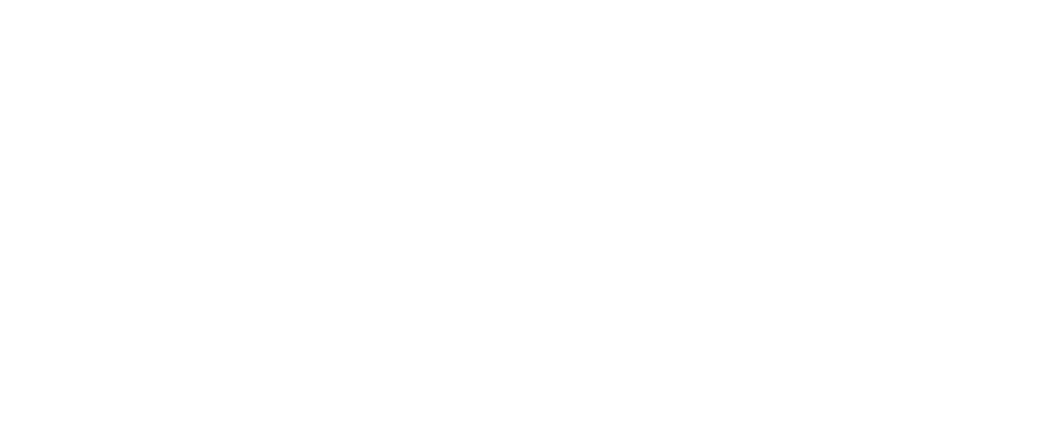
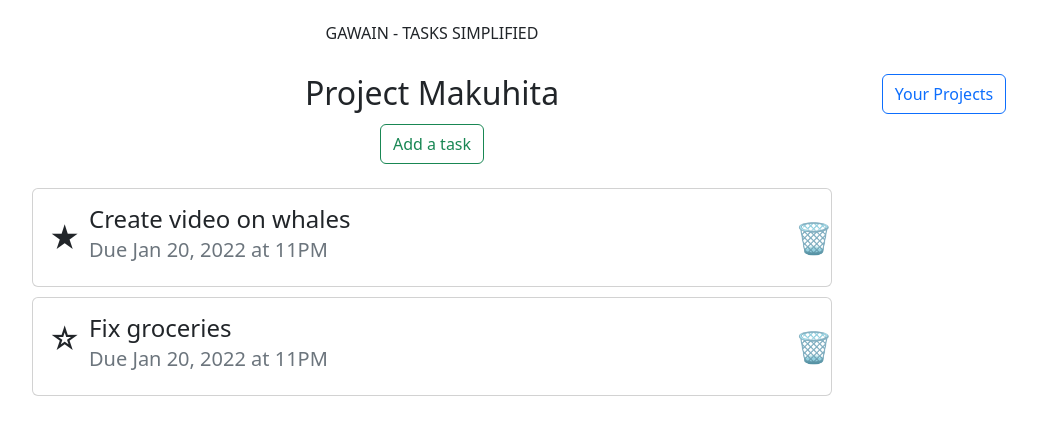
Before and after one commit to jedtap/to-do-list-app, a website built with webpack: page dist/index.html in a window 1280 px wide. Shown: the whole page, without its empty margins (208-1245 px from the left). Built offline with nearby package versions, Linux system fonts and the light colour scheme.

Commit message:
home page

```diff
--- a/src/index.js
+++ b/src/index.js
@@ -1 +1,4 @@
+import './style.css';
+import 'bootstrap';
+
 console.log("hello to do list");
--- /dev/null
+++ b/src/style.css
@@ -0,0 +1,49 @@
+.header{
+  display: grid;
+  grid-template-columns: 20% auto 20%;
+  grid-template-rows: 40px 40px 40px;
+  justify-items: center;
+  gap: 10px;
+}
+
+h1{
+  text-align: center;
+
+  font-size: 16px;
+  grid-area: 1 / 1 / 2 / 4;
+}
+
+h2{
+  grid-area: 2 / 2 / 3 / 3;
+}
+
+.btn-outline-primary{
+  grid-area: 2 / 3 / 3 / 4;
+}
+
+.btn-outline-success{
+  grid-area: 3 / 2 / 4 / 3;
+}
+
+.content{
+  display: flex;
+  flex-direction: column;
+  align-items: center;
+  gap: 10px;
+}
+
+.card-body{
+  display: grid;
+  grid-template-columns: 30px auto 20px;
+  gap: 10px;
+  align-items: center;
+}
+
+.prio, .delete{
+  font-size: 30px;
+}
+
+:hover.prio, :hover.delete{
+  transform: scale(1.2);
+  cursor: pointer;
+}
--- a/webpack.config.js
+++ b/webpack.config.js
@@ -6,4 +6,13 @@ module.exports = {
     filename: 'main.js',
     path: path.resolve(__dirname, 'dist'),
   },
+
+  module: {
+    rules: [
+      {
+        test: /\.css$/i,
+        use: ['style-loader', 'css-loader'],
+      },
+    ],
+  },
 };
```
Also changed, not shown: package.json (+11 -0 lines), dist/index.html, dist/main.js, dist/main.js.LICENSE.txt (added), 1 other file.
